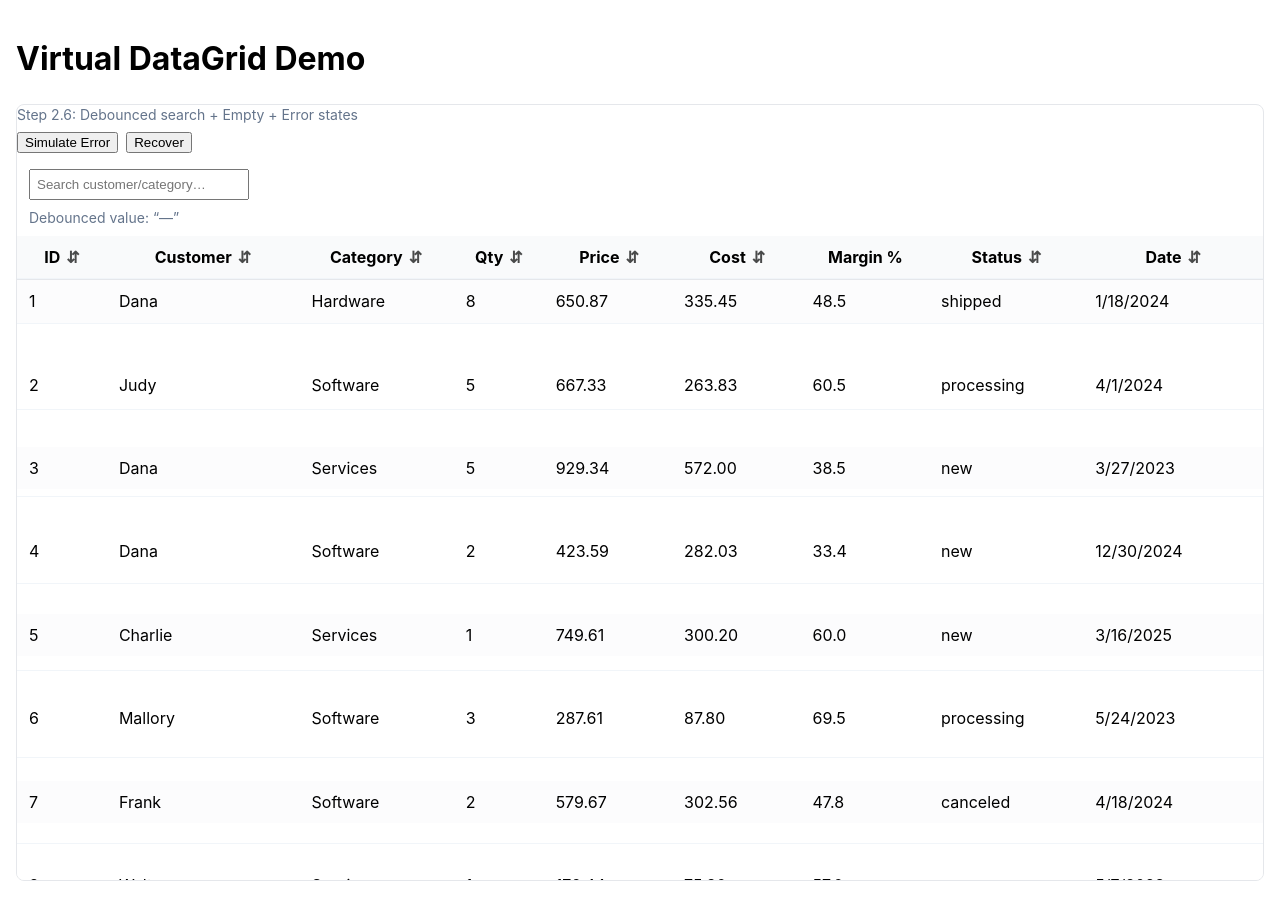
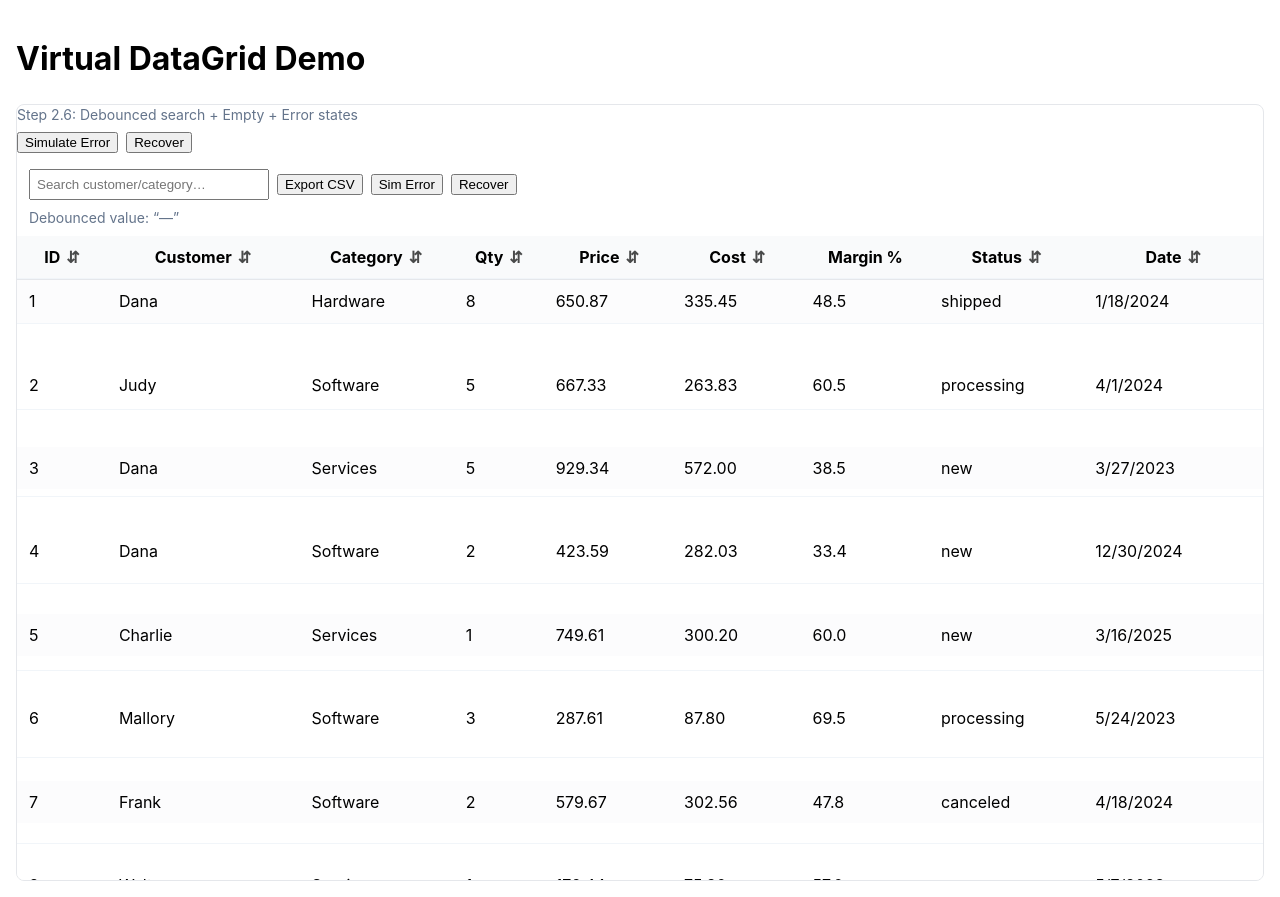
Before and after one commit to RamBeer6/react-virtual-datagrid, a React (Vite) app: page / in a window 1280 px wide. Built offline with nearby package versions, Linux system fonts and the light colour scheme.

Commit message:
feat: Export CSV (filtered+sorted+computed)

```diff
--- a/src/components/DataTable.tsx
+++ b/src/components/DataTable.tsx
@@ -1,4 +1,5 @@
 import React from 'react'
+import { downloadCSV } from '../lib/csv'
 import {
   flexRender,
   getCoreRowModel,
@@ -70,6 +71,56 @@ export function DataTable({ data }: Props) {
     debugTable: false,
   })
 
+  // יוצר dataset ל-CSV מהמודל של הטבלה (אחרי סינון ומיון)
+  const buildCsvRows = React.useCallback(() => {
+    // עמודות שיוצאות ל-CSV: משתמשים בעמודות הנראות (visible leaf columns)
+    const cols = table.getVisibleLeafColumns();
+
+    // ממפים את כל השורות במודל (כבר אחרי filter+sort)
+    const rows = table.getRowModel().rows.map(r => {
+      const out: Record<string, unknown> = {};
+
+      cols.forEach(col => {
+        const id = col.id; // לדוגמה: 'customer', 'price', 'marginPct'...
+
+        // כותרת קריאה: אם header הוא מחרוזת – נשתמש בה; אחרת id
+        const header = typeof col.columnDef.header === 'string'
+          ? col.columnDef.header
+          : id;
+
+        // ערך התא:
+        // עבור עמודות accessor (accessorKey) – row.getValue(id) עובד.
+        // עבור עמודה מחושבת 'marginPct' – נחשב ידנית מה-raw.
+        let value: unknown;
+
+        if (id === 'marginPct') {
+          const price = r.original.price;
+          const cost = r.original.cost;
+          const pct = price > 0 ? ((price - cost) / price) * 100 : 0;
+          value = pct.toFixed(1);
+        } else if (id === 'date') {
+          // ל-CSV נעדיף ISO כדי שיישמר ערך חד-משמעי
+          value = new Date(r.original.date).toISOString().slice(0, 10);
+        } else {
+          value = r.getValue(id as any);
+        }
+
+        out[header] = value;
+      });
+
+      return out;
+    });
+
+    return rows;
+  }, [table]);
+
+  const handleExport = React.useCallback(() => {
+    const rows = buildCsvRows();
+    const ts = new Date().toISOString().replace(/[:T]/g, '-').slice(0, 16);
+
+    downloadCSV(`datagrid-export-${ts}`, rows);
+  }, [buildCsvRows]);
+
   const parentRef = React.useRef<HTMLDivElement>(null)
   const rowVirtualizer = useVirtualizer({
     count: table.getRowModel().rows.length,
@@ -99,7 +150,12 @@ export function DataTable({ data }: Props) {
           search={search}
           onChange={setSearch}
           onReset={() => setSearch('')}
+          onExport={handleExport}
+          canExport={filtered.length > 0 && !error}
+          onSimError={() => setError(true)}
+          onRecover={() => setError(false)}
         />
+
         {/* מציגים את הערך המדובאנס כדי למנוע unused-warning ולהדגים UX */}
         <div className="caption">Debounced value: “{debounced || '—'}”</div>
       </div>
--- a/src/components/Toolbar.tsx
+++ b/src/components/Toolbar.tsx
@@ -4,24 +4,42 @@ interface Props {
     search: string;
     onChange: (v: string) => void;
     onReset: () => void;
+
+    // חדש: כפתור יצוא
+    onExport?: () => void;
+    canExport?: boolean;
+
+    // אופציונלי – לא חובה אם כבר יש לך כפתורים חיצוניים
+    onSimError?: () => void;
+    onRecover?: () => void;
 }
 
-export function Toolbar({ search, onChange, onReset }: Props) {
+export function Toolbar({
+    search,
+    onChange,
+    onReset,
+    onExport,
+    canExport = true,
+    onSimError,
+    onRecover,
+}: Props) {
     return (
-        <div style={{
-            display: 'flex',
-            gap: 8,
-            padding: '8px 0',
-            alignItems: 'center'
-        }}>
+        <div style={{ display: 'flex', gap: 8, padding: '8px 0', alignItems: 'center', flexWrap: 'wrap' }}>
             <input
                 type="text"
                 placeholder="Search customer/category…"
                 value={search}
                 onChange={(e) => onChange(e.target.value)}
-                style={{ padding: 6, width: 220 }}
+                style={{ padding: 6, width: 240 }}
             />
             {search && <button onClick={onReset}>Reset</button>}
+            {onExport && (
+                <button onClick={onExport} disabled={!canExport}>
+                    Export CSV
+                </button>
+            )}
+            {onSimError && <button onClick={onSimError}>Sim Error</button>}
+            {onRecover && <button onClick={onRecover}>Recover</button>}
         </div>
     );
 }
--- /dev/null
+++ b/src/lib/csv.ts
@@ -0,0 +1,32 @@
+// יצירת CSV בטוח (כולל escape לתווים מיוחדים) והורדה כדפדפן
+export function downloadCSV(filename: string, rows: Array<Record<string, unknown>>) {
+    if (!rows.length) return;
+
+    const headers = Object.keys(rows[0]);
+
+    const esc = (val: unknown) => {
+        if (val === null || val === undefined) return '';
+        const s = String(val);
+        // אם יש פסיקים/גרשיים/שבירת שורה – עוטפים במרכאות וכופלים גרשיים
+        if (/[",\n]/.test(s)) {
+            return `"${s.replace(/"/g, '""')}"`;
+        }
+        return s;
+    };
+
+    const lines = [
+        headers.join(','),                         // כותרות
+        ...rows.map(r => headers.map(h => esc(r[h])).join(',')), // שורות
+    ];
+
+    const blob = new Blob([lines.join('\n')], { type: 'text/csv;charset=utf-8;' });
+    const url = URL.createObjectURL(blob);
+
+    const a = document.createElement('a');
+    a.href = url;
+    a.download = filename.endsWith('.csv') ? filename : `${filename}.csv`;
+    document.body.appendChild(a);
+    a.click();
+    a.remove();
+    URL.revokeObjectURL(url);
+}
```
